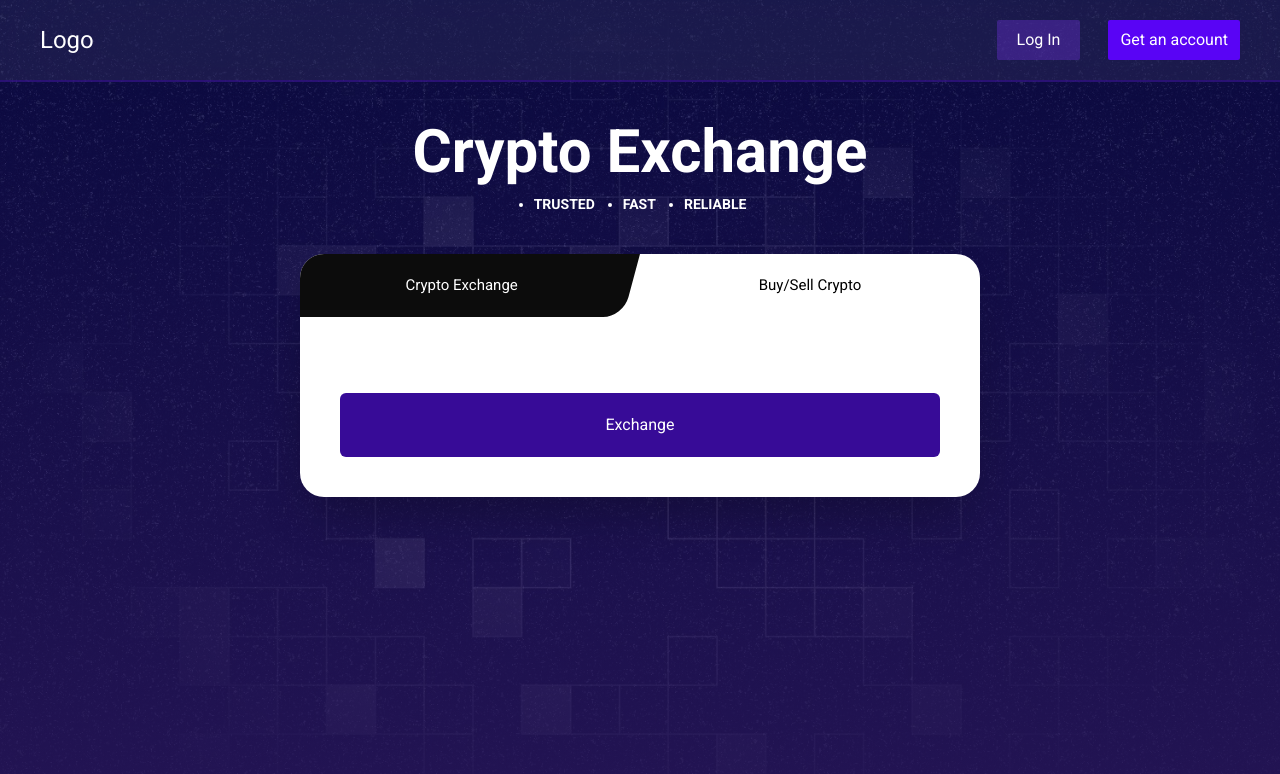
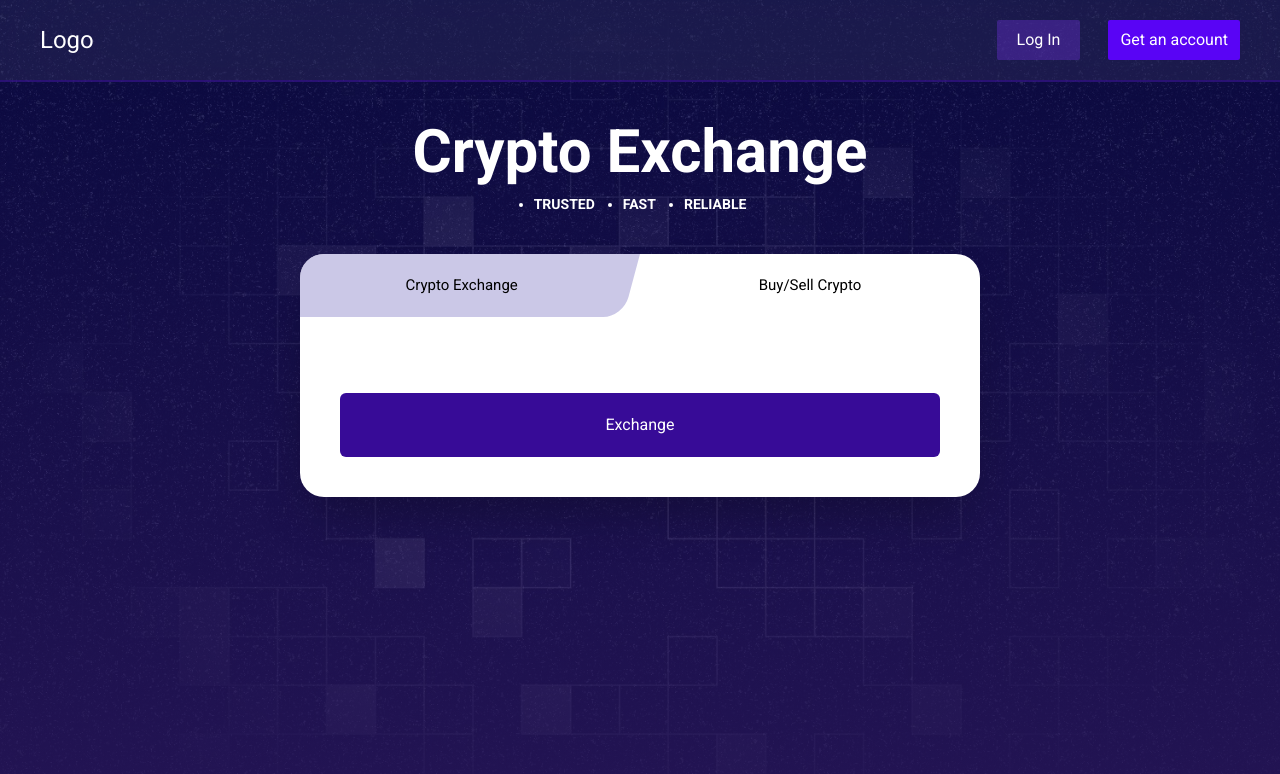
Before and after one commit to Kamasah-Dickson/CryptoExchange, a React (Vite) app: page / in a window 1280 px wide. Shown: the top 774 px of the page. Built offline with nearby package versions, Linux system fonts and the light colour scheme.

Commit message:
update sass

```diff
--- a/src/index.scss
+++ b/src/index.scss
@@ -24,20 +24,35 @@
 		transform-origin: top right;
 	}
 	.active {
-		background-color: rgba(0, 0, 0, 0.952);
-		color: white;
+		background-color: rgba(186, 182, 223, 0.747);
+
+		color: black;
 		transform: skew(-15deg);
 		border-bottom-right-radius: 20px;
+		transition: 0.3s ease;
+		&:hover {
+			background-color: rgba(171, 163, 241, 0.678);
+			box-shadow: inset -1px 0px 8px -1px rgba(47, 16, 221, 0.952);
+		}
 	}
 	.active2 {
 		transform: skew(15deg);
-		background-color: rgba(0, 0, 0, 0.952);
-		color: white;
+		background-color: rgba(186, 182, 223, 0.747);
 		border-bottom-left-radius: 20px;
+		transition: 0.3s ease;
+		color: black;
+		&:hover {
+			background-color: rgba(171, 163, 241, 0.678);
+			box-shadow: inset -1px 0px 8px -1px rgba(47, 16, 221, 0.952);
+		}
 	}
 
 	.my-max2 {
 		width: min(100% - 20px, 680px);
 		margin-inline: auto;
 	}
+
+	.my-select {
+		background-color: red !important;
+	}
 }
```
